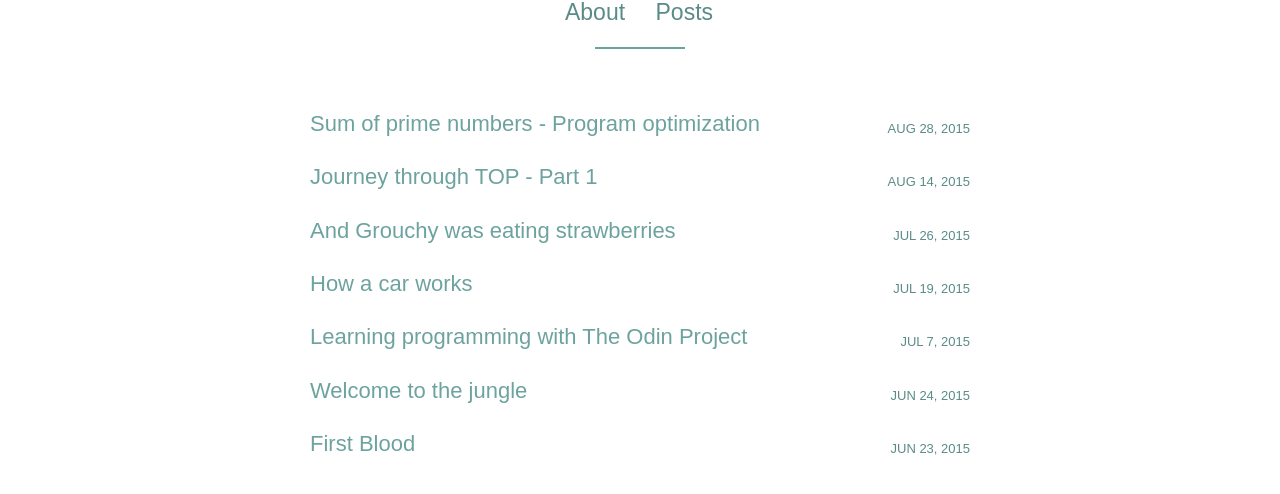
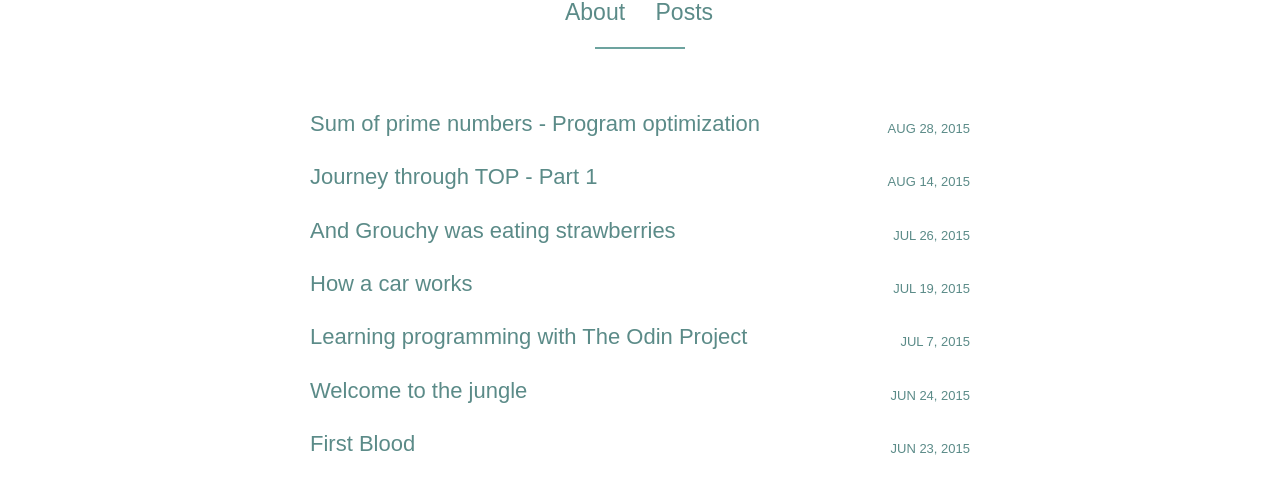
Before and after one commit to florianmainguy/florianmainguy.github.io, a Jekyll site: the page built from index.html, in a window 1280 px wide. Shown: the part 272-766 px from the top of the page. Built offline with Jekyll 4.4.1, drawn with Linux system fonts in a browser that asks for light colours.

```diff
--- a/_sass/_layout.scss
+++ b/_sass/_layout.scss
@@ -60,7 +60,7 @@
 }
 .index-title {
     font-size: 22px;
-    color:#6DA39F;
+
 }
 .post-title {
     font-size: 32px;
```
